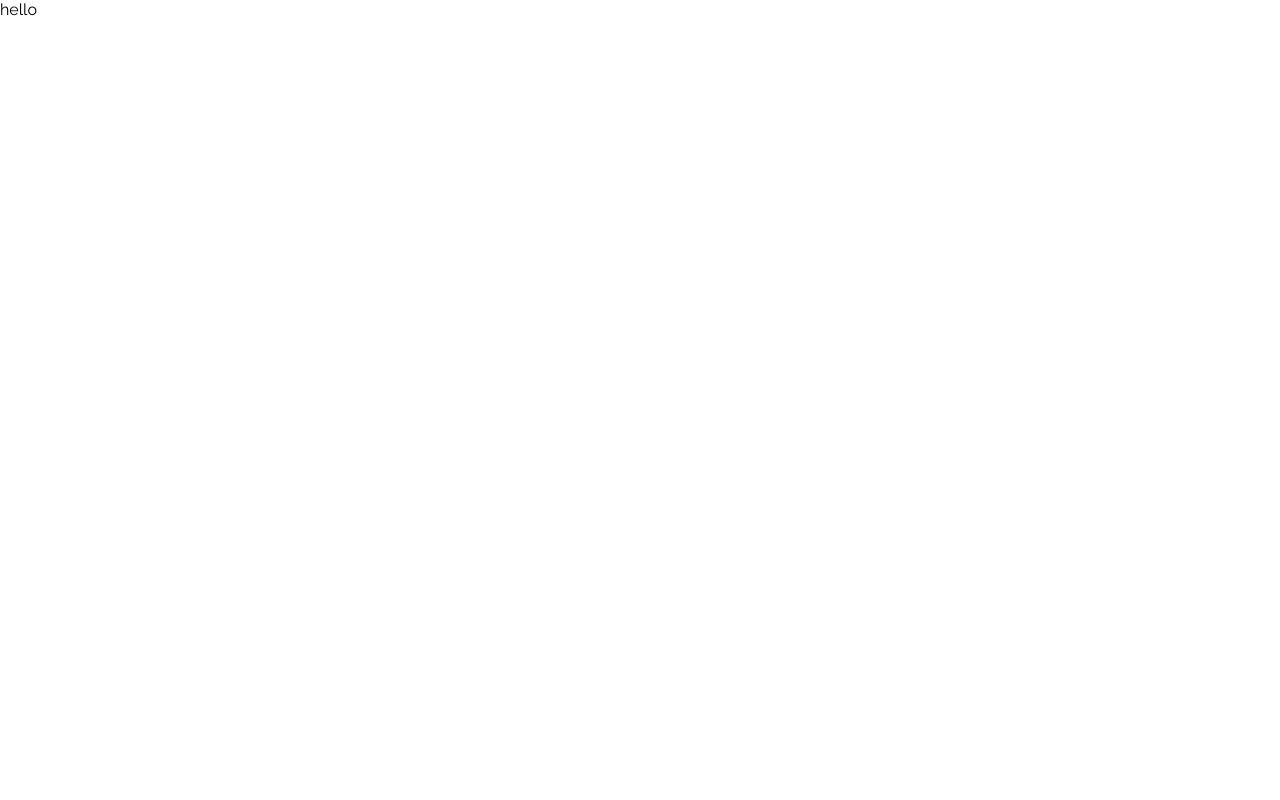
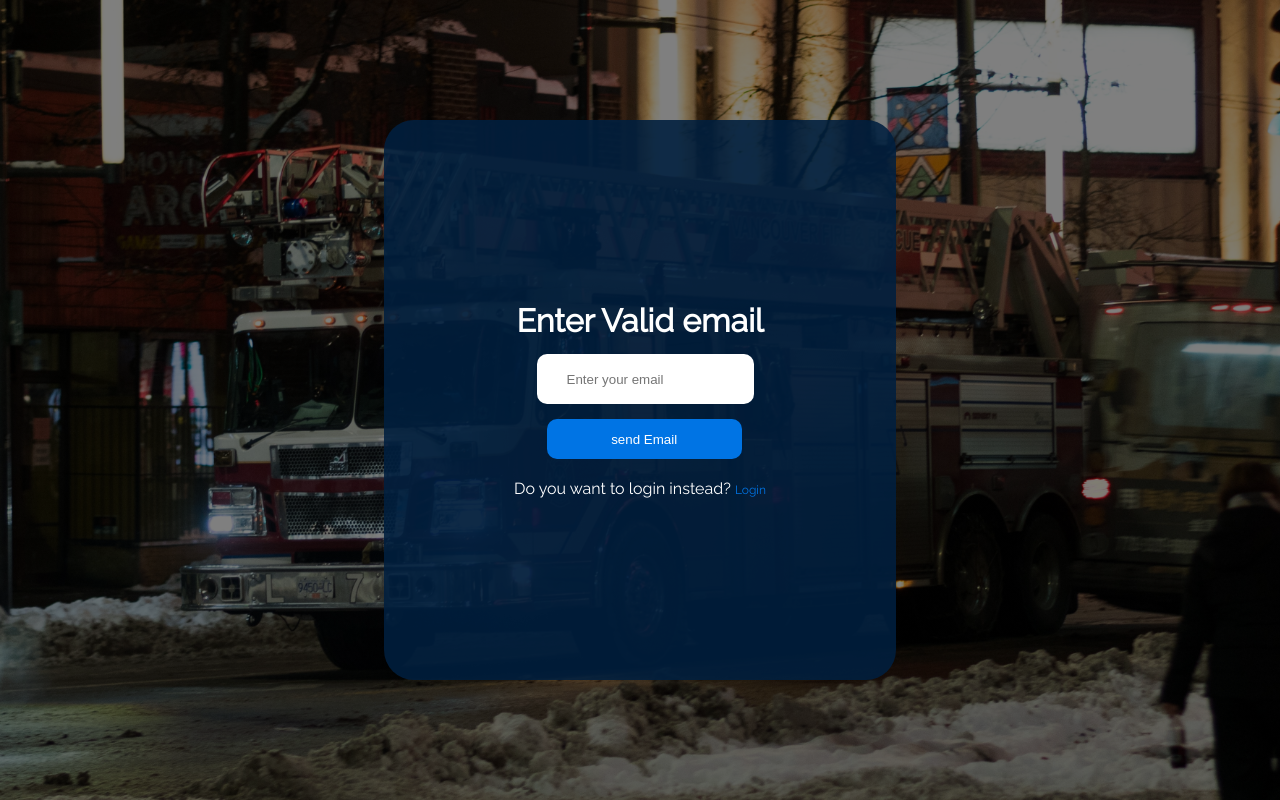
Before and after one commit to rkotchamp/tactical_hub_frontend, a React (Vite) app: page /forgot-password in a window 1280 px wide. Built offline with nearby package versions, Linux system fonts and the light colour scheme; no server answers; a web font is replaced by a local one.

Commit message:
created the api to send data to the backend

```diff
--- a/package.json
+++ b/package.json
@@ -17,6 +17,7 @@
     "react-router-dom": "^6.16.0"
   },
   "devDependencies": {
+    "@hookform/devtools": "^4.3.1",
     "@types/react": "^18.2.15",
     "@types/react-dom": "^18.2.7",
     "@vitejs/plugin-react": "^4.0.3",
--- a/src/Components/ForgotPassWord/ForgotPassword.css
+++ b/src/Components/ForgotPassWord/ForgotPassword.css
@@ -0,0 +1,5 @@
+.errormessage {
+  font-size: 12px;
+  margin-left: 30px;
+  color: red;
+}
--- a/src/Components/ForgotPassWord/ForgotPassword.jsx
+++ b/src/Components/ForgotPassWord/ForgotPassword.jsx
@@ -1,9 +1,27 @@
+import { useForm } from "react-hook-form";
+import Button from "../Button/Button";
 import "./ForgotPassword.css";
 
 function ForgotPassword() {
+  const form = useForm();
+  const { register, handleSubmit, formState } = form;
+  const { errors } = formState;
+
+  const handleForgot = (data) => {
+    console.log(data);
+  };
   return (
     <div>
-      <input type="email" placeholder="Enter your email" className="input" />
+      <form onSubmit={handleSubmit(handleForgot)}>
+        <input
+          type="email"
+          placeholder="Enter your email"
+          className="input"
+          {...register("email", { required: "enter a valid email address" })}
+        />
+        <Button type="submit" NewclassName="btnTab" text="send Email" />
+      </form>
+      <p className="errormessage">{errors.email?.message}</p>
     </div>
   );
 }
--- a/src/Components/Login/Login.css
+++ b/src/Components/Login/Login.css
@@ -3,3 +3,6 @@
   font-size: 12px;
   cursor: pointer;
 }
+a {
+  text-decoration: none;
+}
--- a/src/Components/Login/Login.jsx
+++ b/src/Components/Login/Login.jsx
@@ -1,23 +1,52 @@
+import { useForm } from "react-hook-form";
+import Button from "../Button/Button";
+import { Link } from "react-router-dom";
+import api from "../../api/api";
+
 import "./Login.css";
 
 function Login() {
+  const form = useForm();
+  const { register, handleSubmit, formState } = form;
+  const { errors } = formState;
+
+  const loginUser = (data) => {
+    api.post("/users/login", data).then((response) => console.log(response));
+  };
   return (
     <div>
-      <form action="">
+      <form onSubmit={handleSubmit(loginUser)}>
         <div>
-          <input type="email" placeholder="Email" className="input" />
+          <input
+            type="email"
+            placeholder="Email"
+            className="input"
+            {...register("email", { required: "Email is invalid" })}
+          />
+          <p>{errors.email?.message}</p>
         </div>
+
         <div>
-          <input type="password" placeholder="Password" className="input" />
+          <input
+            type="password"
+            placeholder="Password"
+            className="input"
+            {...register("password", { required: "Password is incorrect" })}
+          />
+          <p className="errLog">{errors.email?.message}</p>
         </div>
+        <Button type="submit" NewclassName="btnTab" text="Login" />
       </form>
-      <button type="submit" className="btnTab">
-        Login
-      </button>
+
       <p>
-        Do not have an account? <span className="colorChange">Register</span>
+        Do not have an account?
+        <Link to="/register">
+          <span className="colorChange">Register</span>
+        </Link>
       </p>
-      <p className="colorChange">Forgot Password?</p>
+      <Link to="/forgot-password">
+        <p className="colorChange">Forgot Password?</p>
+      </Link>
     </div>
   );
 }
--- a/src/Components/Register/Register.css
+++ b/src/Components/Register/Register.css
@@ -36,3 +36,16 @@
   margin-top: 10px;
   margin-bottom: 10px;
 }
+
+.errorParagraph {
+  font-size: 12px;
+  color: red;
+}
+.spanStyle {
+  font-size: 12px;
+  color: #0074e4;
+  text-decoration: none;
+}
+a {
+  text-decoration: none;
+}
--- a/src/Components/Register/Register.jsx
+++ b/src/Components/Register/Register.jsx
@@ -1,33 +1,108 @@
 import Button from "../Button/Button";
+import { useForm } from "react-hook-form";
+import { DevTool } from "@hookform/devtools";
+import { Link } from "react-router-dom";
+import api from "../../api/api";
+import { useState } from "react";
+import { useNavigate } from "react-router-dom";
 
 import "./Register.css";
 
 function Register() {
+  // use state
+  const [submitErrors, setSubmitErrors] = useState("");
+
+  //use Navigate
+  const navigate = useNavigate();
+
+  //use form
+  const form = useForm();
+  const { register, control, handleSubmit, formState } = form;
+  const { errors } = formState;
+
+  const createNewUser = (data) => {
+    api
+      .post("/users/register", data)
+      .then((results) => {
+        if (results.status === 201) {
+          setSubmitErrors("");
+          navigate("/login");
+        }
+      })
+      .catch((err) => {
+        console.error(err);
+        setSubmitErrors("This user or email is already in use");
+      });
+  };
   return (
     <div>
-      <form className="form">
+      <form className="form" onSubmit={handleSubmit(createNewUser)} noValidate>
         <div>
-          <input type="text" placeholder="First Name" className="input" />
+          <input
+            type="text"
+            placeholder="First Name"
+            className="input"
+            {...register("first_name", { required: "First Name is required" })}
+          />
+          <p className="errorParagraph">{errors.first_name?.message}</p>
         </div>
         <div>
-          <input type="text" placeholder="Last Name" className="input" />
+          <input
+            type="text"
+            placeholder="Last Name"
+            className="input"
+            {...register("last_name", { required: "Last Name is required" })}
+          />
+          <p className="errorParagraph">{errors.last_name?.message}</p>
         </div>
         <div>
-          <input type="email" placeholder="Email" className="input" />
+          <input
+            type="email"
+            placeholder="Email"
+            className="input"
+            {...register("email", { required: "Enter a valid password" })}
+          />
+          <p className="errorParagraph">{errors.email?.message}</p>
         </div>
         <div>
-          <input type="password" placeholder="Password" className="input" />
+          <input
+            type="password"
+            placeholder="Password"
+            className="input"
+            {...register("password", { required: "Password is required" })}
+          />
+          <p className="errorParagraph">{errors.password?.message}</p>
         </div>
         <div>
-          <input type="text" placeholder="Service Rank" className="input" />
+          <input
+            type="text"
+            placeholder="Service Rank"
+            className="input"
+            {...register("service_rank")}
+          />
         </div>
         <div>
-          <input type="text" placeholder="Institution" className="input" />
+          <input
+            type="text"
+            placeholder="Institution"
+            className="input"
+            {...register("institution")}
+          />
         </div>
+        <Button
+          type="submit"
+          NewclassName="btnTab"
+          text="Register"
+          // onClick={handleReceipt}
+        />
       </form>
-      <Button type="submit" NewclassName="btnTab" text="Register" />
+
+      <DevTool control={control} />
       <p className="text">
-        Already have an account? <span>Login</span>
+        Already have an account?
+        <Link to="/login">
+          <span className="spanStyle">Login</span>
+        </Link>
       </p>
     </div>
   );
--- a/src/Pages/Forgot Password/ForgotPasswordPage.css
+++ b/src/Pages/Forgot Password/ForgotPasswordPage.css
@@ -0,0 +1,28 @@
+.forgetPasswordContainer {
+  background: linear-gradient(rgba(0, 0, 0, 0.5), rgba(0, 0, 0, 0.5)),
+    url("../../assets/firefighters.jpg");
+  background-repeat: no-repeat;
+  background-size: cover;
+  width: 100%;
+  height: 100vh;
+  display: flex;
+  justify-content: center;
+  align-items: center;
+}
+
+.forgotContent {
+  width: 40%;
+  height: 70%;
+  border-radius: 30px;
+  background: rgba(0, 31, 63, 0.88);
+  display: flex;
+  flex-direction: column;
+  align-items: center;
+  justify-content: center;
+  gap: 10px;
+  color: #fff;
+}
+.customSpan {
+  font-size: 12px;
+  color: #0074e4;
+}
--- a/src/Pages/Forgot Password/ForgotPasswordPage.jsx
+++ b/src/Pages/Forgot Password/ForgotPasswordPage.jsx
@@ -1,5 +1,24 @@
+import ForgotPassword from "../../Components/ForgotPassWord/ForgotPassword";
+import { Link } from "react-router-dom";
+import "./ForgotPasswordPage.css";
+
 function ForgotPasswordPage() {
-  return <div>hello</div>;
+  return (
+    <div>
+      <div className="forgetPasswordContainer">
+        <div className="forgotContent">
+          <h1>Enter Valid email</h1>
+          <ForgotPassword />
+          <p className="text">
+            Do you want to login instead?{" "}
+            <Link to="/login">
+              <span className="customSpan">Login</span>
+            </Link>
+          </p>
+        </div>
+      </div>
+    </div>
+  );
 }
 
 export default ForgotPasswordPage;
--- a/src/Pages/Login/LoginPage.jsx
+++ b/src/Pages/Login/LoginPage.jsx
@@ -6,6 +6,7 @@ function LoginPage() {
     <div>
       <div className="loginContainer">
         <div className="loginContent">
+          <h1>Login Form</h1>
           <Login />
         </div>
       </div>
--- a/src/Pages/RegisterPage/RegisterPage.css
+++ b/src/Pages/RegisterPage/RegisterPage.css
@@ -65,8 +65,5 @@
   align-items: center;
   justify-content: center;
 }
-.text span {
-  color: #0074e4;
-}
 
 /* login */
```
Also changed, not shown: src/assets/firefighters.jpg (added), 1 other file (tests, documents, lock files or other folders).
